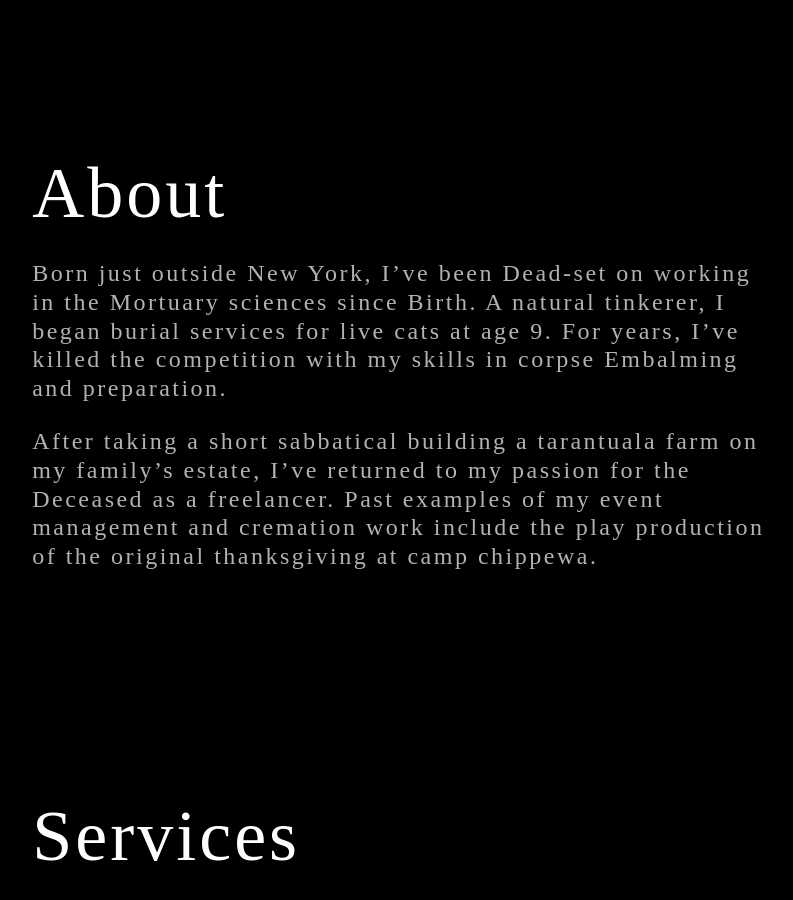
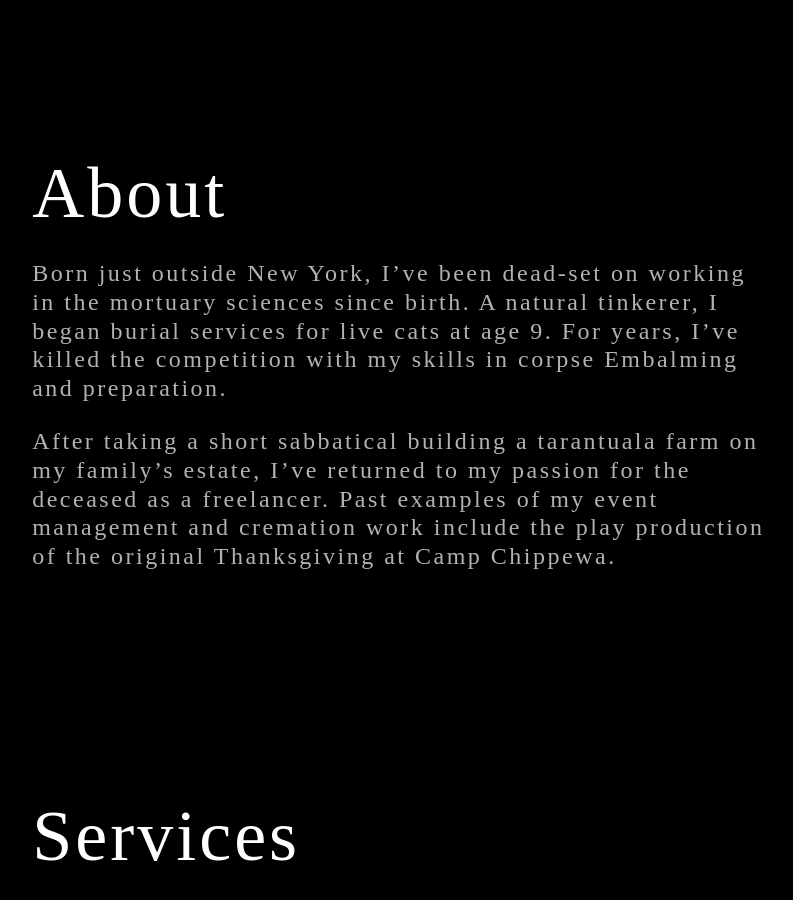
Before and after one commit to hannahhearth/die-on-wednesday, a Jekyll site: the page built from index.md, in a window 1280 px wide and 900 px high, scrolled down 856 px. Shown: the whole window, without its empty margins (395-1188 px from the left). Built offline with Jekyll 4.4.1, drawn with Linux system fonts in a browser that asks for light colours; some web fonts are replaced; some of the changed text lies outside the part shown.

Commit message:
removing unneeded caps

```diff
--- a/_includes/about.html
+++ b/_includes/about.html
@@ -3,13 +3,13 @@
 <div class="content">
   <h2 id="about">About</h2>
 
-  <p>Born just outside New York, I’ve been Dead-set on working in the Mortuary
-  sciences since Birth. A natural tinkerer, I began burial services for live cats
+  <p>Born just outside New York, I’ve been dead-set on working in the mortuary
+  sciences since birth. A natural tinkerer, I began burial services for live cats
   at age 9. For years, I’ve killed the competition with my skills in corpse
   Embalming and preparation.</p>
 
   <p>After taking a short sabbatical building a tarantuala farm on my family’s
-  estate, I’ve returned to my passion for the Deceased as a freelancer. Past
+  estate, I’ve returned to my passion for the deceased as a freelancer. Past
   examples of my event management and cremation work include the play production
-  of the original thanksgiving at camp chippewa.</p>
+  of the original Thanksgiving at Camp Chippewa.</p>
 </div>
--- a/_includes/contact.html
+++ b/_includes/contact.html
@@ -3,7 +3,7 @@
 <div class="content">
   <h2 id="contact">Contact</h2>
 
-  <p>If you are actually interested in Mortuary services, please look elsewhere.
+  <p>If you are actually interested in mortuary services, please look elsewhere.
   Also, my sincerest condolences.</p>
 
   <p>This website is a satirical take on the personal branding we do to market
--- a/_includes/products.html
+++ b/_includes/products.html
@@ -3,7 +3,7 @@
 <div class="content">
   <h2 id="products">Products</h2>
 
-  <p>The Mortuary sciences Are a Dying Art.</p>
+  <p>The mortuary sciences are a dying art.</p>
 
   <p>Consider purchasing one of these grotesque pins to adorn your corpse or
   yourself.</p>
--- a/_includes/services.html
+++ b/_includes/services.html
@@ -3,7 +3,7 @@
 <div class="content">
   <h2 id="services">Services</h2>
 
-  <p>Allow me to bury your Grave concerns about the following:</p>
+  <p>Allow me to bury your grave concerns about the following:</p>
 
   <ul>
     <li>Embalming </li>
```
